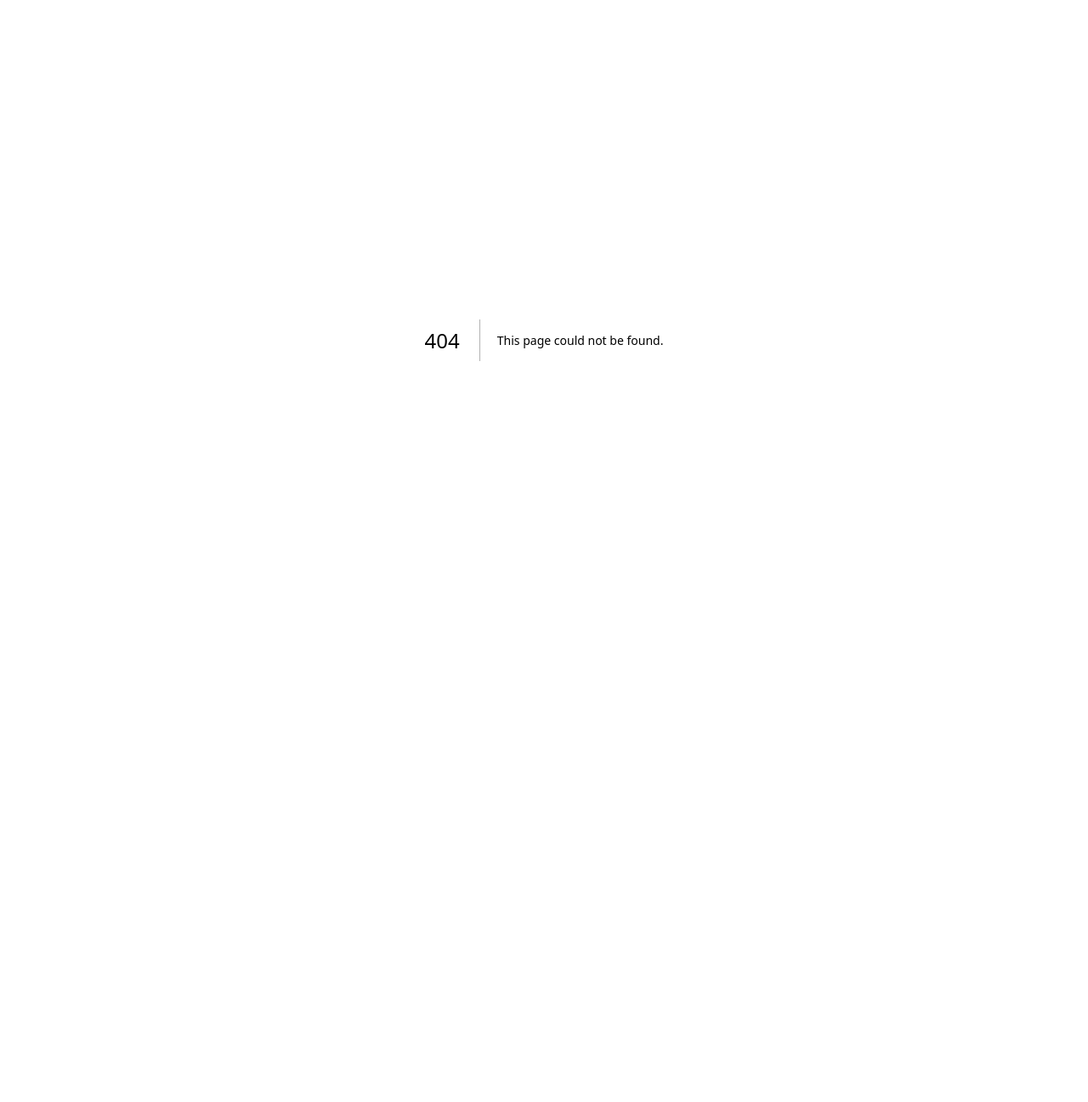
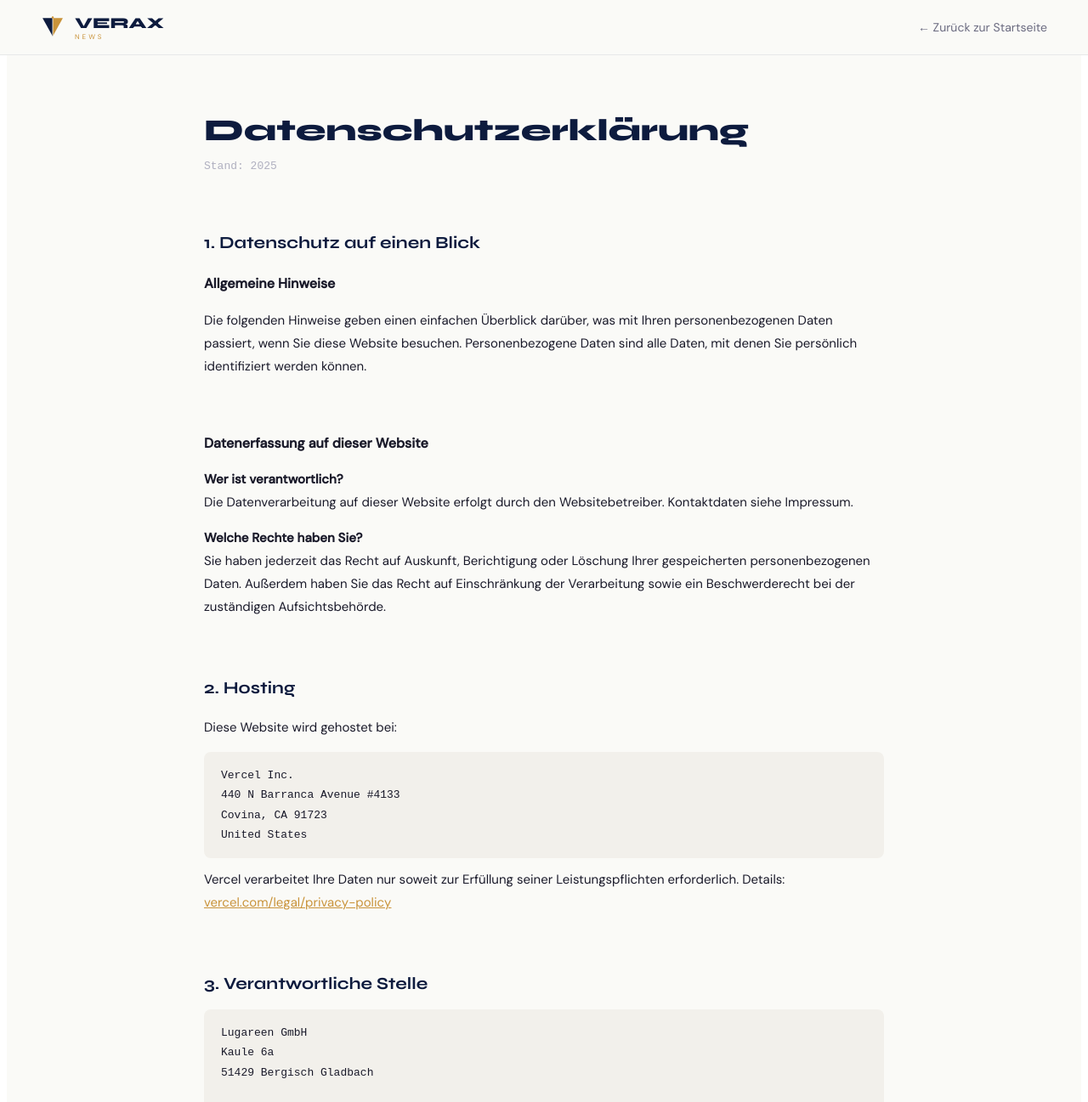
Before and after one commit to Lugareen/Verax_News, a Next.js app: page /datenschutz in a window 1280 px wide. Before the commit this address had no page. Shown: the top 1297 px of the page at 85% size. Before the commit the page ends 800 px from the top, so only its background shows below. Built offline with nearby package versions, Linux system fonts and the light colour scheme.

Commit message:
Add files via upload

```diff
--- /dev/null
+++ b/pages/datenschutz.js
@@ -0,0 +1,120 @@
+import Head from "next/head";
+import Link from "next/link";
+
+export default function Datenschutz() {
+  return (
+    <>
+      <Head>
+        <title>Datenschutzerklärung — Verax News</title>
+        <meta name="viewport" content="width=device-width, initial-scale=1" />
+        <link href="https://fonts.googleapis.com/css2?family=Syne:wght@700;800&family=DM+Sans:wght@300;400;500&display=swap" rel="stylesheet" />
+      </Head>
+      <div style={{ minHeight:"100vh", background:"#FAFAF7", fontFamily:"'DM Sans', sans-serif" }}>
+        {/* Nav */}
+        <nav style={{ position:"fixed", top:0, left:0, right:0, zIndex:100, background:"rgba(250,250,247,0.95)", backdropFilter:"blur(12px)", borderBottom:"1px solid rgba(13,27,62,0.08)", padding:"0 48px", height:64, display:"flex", alignItems:"center", justifyContent:"space-between" }}>
+          <Link href="/" style={{ display:"flex", alignItems:"center", gap:12, textDecoration:"none" }}>
+            <svg width="28" height="28" viewBox="0 0 68 68" fill="none">
+              <polygon points="5,8 34,60 34,8" fill="#0D1B3E"/>
+              <polygon points="34,8 34,60 63,8" fill="#C9933A"/>
+              <rect x="33" y="8" width="2" height="52" fill="#FAFAF7"/>
+              <circle cx="34" cy="6" r="3" fill="#C9933A"/>
+            </svg>
+            <div>
+              <div style={{ fontFamily:"'Syne', sans-serif", fontSize:18, fontWeight:800, color:"#0D1B3E" }}>VERAX</div>
+              <div style={{ fontSize:8, letterSpacing:"0.38em", textTransform:"uppercase", color:"#C9933A" }}>NEWS</div>
+            </div>
+          </Link>
+          <Link href="/" style={{ fontSize:14, color:"#6B6B80", textDecoration:"none" }}>← Zurück zur Startseite</Link>
+        </nav>
+
+        {/* Content */}
+        <div style={{ maxWidth:800, margin:"0 auto", padding:"100px 32px 80px" }}>
+          <h1 style={{ fontFamily:"'Syne', sans-serif", fontSize:36, fontWeight:800, color:"#0D1B3E", marginBottom:8 }}>Datenschutzerklärung</h1>
+          <p style={{ fontSize:13, color:"#B0B0C0", marginBottom:48, fontFamily:"monospace" }}>Stand: 2025</p>
+
+          <div style={{ display:"flex", flexDirection:"column", gap:32, fontSize:15, color:"#1A1A2A", lineHeight:1.8 }}>
+
+            <section>
+              <h2 style={{ fontFamily:"'Syne', sans-serif", fontSize:20, fontWeight:700, color:"#0D1B3E", marginBottom:12 }}>1. Datenschutz auf einen Blick</h2>
+              <h3 style={{ fontSize:16, fontWeight:600, marginBottom:8 }}>Allgemeine Hinweise</h3>
+              <p>Die folgenden Hinweise geben einen einfachen Überblick darüber, was mit Ihren personenbezogenen Daten passiert, wenn Sie diese Website besuchen. Personenbezogene Daten sind alle Daten, mit denen Sie persönlich identifiziert werden können.</p>
+            </section>
+
+            <section>
+              <h3 style={{ fontSize:16, fontWeight:600, marginBottom:8 }}>Datenerfassung auf dieser Website</h3>
+              <p><strong>Wer ist verantwortlich?</strong><br/>Die Datenverarbeitung auf dieser Website erfolgt durch den Websitebetreiber. Kontaktdaten siehe Impressum.</p>
+              <p style={{ marginTop:12 }}><strong>Welche Rechte haben Sie?</strong><br/>Sie haben jederzeit das Recht auf Auskunft, Berichtigung oder Löschung Ihrer gespeicherten personenbezogenen Daten. Außerdem haben Sie das Recht auf Einschränkung der Verarbeitung sowie ein Beschwerderecht bei der zuständigen Aufsichtsbehörde.</p>
+            </section>
+
+            <section>
+              <h2 style={{ fontFamily:"'Syne', sans-serif", fontSize:20, fontWeight:700, color:"#0D1B3E", marginBottom:12 }}>2. Hosting</h2>
+              <p>Diese Website wird gehostet bei:</p>
+              <div style={{ background:"#F2F0EB", borderRadius:8, padding:"16px 20px", marginTop:12, fontFamily:"monospace", fontSize:13 }}>
+                Vercel Inc.<br/>
+                440 N Barranca Avenue #4133<br/>
+                Covina, CA 91723<br/>
+                United States
+              </div>
+              <p style={{ marginTop:12 }}>Vercel verarbeitet Ihre Daten nur soweit zur Erfüllung seiner Leistungspflichten erforderlich. Details: <a href="https://vercel.com/legal/privacy-policy" target="_blank" rel="noopener" style={{ color:"#C9933A" }}>vercel.com/legal/privacy-policy</a></p>
+            </section>
+
+            <section>
+              <h2 style={{ fontFamily:"'Syne', sans-serif", fontSize:20, fontWeight:700, color:"#0D1B3E", marginBottom:12 }}>3. Verantwortliche Stelle</h2>
+              <div style={{ background:"#F2F0EB", borderRadius:8, padding:"16px 20px", fontFamily:"monospace", fontSize:13 }}>
+                Lugareen GmbH<br/>
+                Kaule 6a<br/>
+                51429 Bergisch Gladbach<br/><br/>
+                Telefon: +15122768037<br/>
+                E-Mail: info@lugareen.de
+              </div>
+            </section>
+
+            <section>
+              <h2 style={{ fontFamily:"'Syne', sans-serif", fontSize:20, fontWeight:700, color:"#0D1B3E", marginBottom:12 }}>4. Datenerfassung auf dieser Website</h2>
+              <h3 style={{ fontSize:16, fontWeight:600, marginBottom:8 }}>Cookies</h3>
+              <p>Diese Website verwendet technisch notwendige Cookies für die Authentifizierung (Login-Funktion via Supabase). Diese Cookies sind für den Betrieb der Website erforderlich und können nicht deaktiviert werden. Sie werden nach Ende der Sitzung automatisch gelöscht.</p>
+              <p style={{ marginTop:12 }}>Rechtsgrundlage: Art. 6 Abs. 1 lit. f DSGVO (berechtigtes Interesse an der technisch fehlerfreien Bereitstellung der Dienste).</p>
+
+              <h3 style={{ fontSize:16, fontWeight:600, marginBottom:8, marginTop:20 }}>Registrierung & Nutzerkonto</h3>
+              <p>Bei der Registrierung erheben wir folgende Daten: E-Mail-Adresse, Name (optional). Diese Daten werden bei Supabase Inc. (USA) gespeichert und ausschließlich zur Bereitstellung des Dienstes genutzt. Rechtsgrundlage: Art. 6 Abs. 1 lit. b DSGVO.</p>
+            </section>
+
+            <section>
+              <h2 style={{ fontFamily:"'Syne', sans-serif", fontSize:20, fontWeight:700, color:"#0D1B3E", marginBottom:12 }}>5. Auftragsverarbeiter — Supabase</h2>
+              <p>Für die Nutzerverwaltung und Authentifizierung (Registrierung, Login) setzen wir den Dienst Supabase ein. Dabei werden personenbezogene Daten (E-Mail-Adresse, verschlüsseltes Passwort, Registrierungsdatum) auf Servern von Supabase gespeichert.</p>
+              <div style={{ background:"#F2F0EB", borderRadius:8, padding:"16px 20px", marginTop:12, marginBottom:12, fontFamily:"monospace", fontSize:13 }}>
+                Supabase Inc.<br/>
+                970 Toa Payoh North, #07-04<br/>
+                Singapore 318992<br/><br/>
+                Datenschutz: <a href="https://supabase.com/privacy" target="_blank" rel="noopener" style={{ color:"#C9933A" }}>supabase.com/privacy</a>
+              </div>
+              <p><strong>Zweck:</strong> Nutzerverwaltung und Authentifizierung</p>
+              <p style={{ marginTop:8 }}><strong>Rechtsgrundlage:</strong> Art. 6 Abs. 1 lit. b DSGVO (Vertragserfüllung)</p>
+              <p style={{ marginTop:8 }}><strong>Datentransfer:</strong> Die Daten werden auf Servern in den USA und Singapur verarbeitet. Die Übertragung erfolgt auf Basis von Standardvertragsklauseln gemäß Art. 46 DSGVO.</p>
+              <p style={{ marginTop:8 }}><strong>Auftragsverarbeitungsvertrag:</strong> Mit Supabase besteht ein Auftragsverarbeitungsvertrag (Data Processing Agreement) gemäß Art. 28 DSGVO.</p>
+            </section>
+
+            <section>
+              <h2 style={{ fontFamily:"'Syne', sans-serif", fontSize:20, fontWeight:700, color:"#0D1B3E", marginBottom:12 }}>6. Widerspruch gegen Werbe-E-Mails</h2>
+              <p>Der Nutzung von im Rahmen der Impressumspflicht veröffentlichten Kontaktdaten zur Übersendung von nicht ausdrücklich angeforderter Werbung wird hiermit widersprochen. Die Betreiber behalten sich rechtliche Schritte im Falle der unverlangten Zusendung von Werbeinformationen vor.</p>
+            </section>
+
+            <section>
+              <h2 style={{ fontFamily:"'Syne', sans-serif", fontSize:20, fontWeight:700, color:"#0D1B3E", marginBottom:12 }}>7. SSL-Verschlüsselung</h2>
+              <p>Diese Seite nutzt SSL- bzw. TLS-Verschlüsselung (erkennbar am „https://" und dem Schloss-Symbol in der Browserzeile). Eine verschlüsselte Verbindung verhindert, dass Dritte die übertragenen Daten mitlesen können.</p>
+            </section>
+
+            <section>
+              <h2 style={{ fontFamily:"'Syne', sans-serif", fontSize:20, fontWeight:700, color:"#0D1B3E", marginBottom:12 }}>8. Ihre Rechte</h2>
+              <p>Sie haben das Recht auf: Auskunft (Art. 15 DSGVO), Berichtigung (Art. 16), Löschung (Art. 17), Einschränkung der Verarbeitung (Art. 18), Datenübertragbarkeit (Art. 20) sowie Widerspruch (Art. 21). Wenden Sie sich dazu an: info@lugareen.de</p>
+            </section>
+
+            <div style={{ fontSize:12, color:"#B0B0C0", borderTop:"1px solid rgba(13,27,62,0.08)", paddingTop:24 }}>
+              Quelle: <a href="https://www.e-recht24.de" target="_blank" rel="noopener" style={{ color:"#C9933A" }}>e-recht24.de</a>
+            </div>
+          </div>
+        </div>
+      </div>
+    </>
+  );
+}
```
